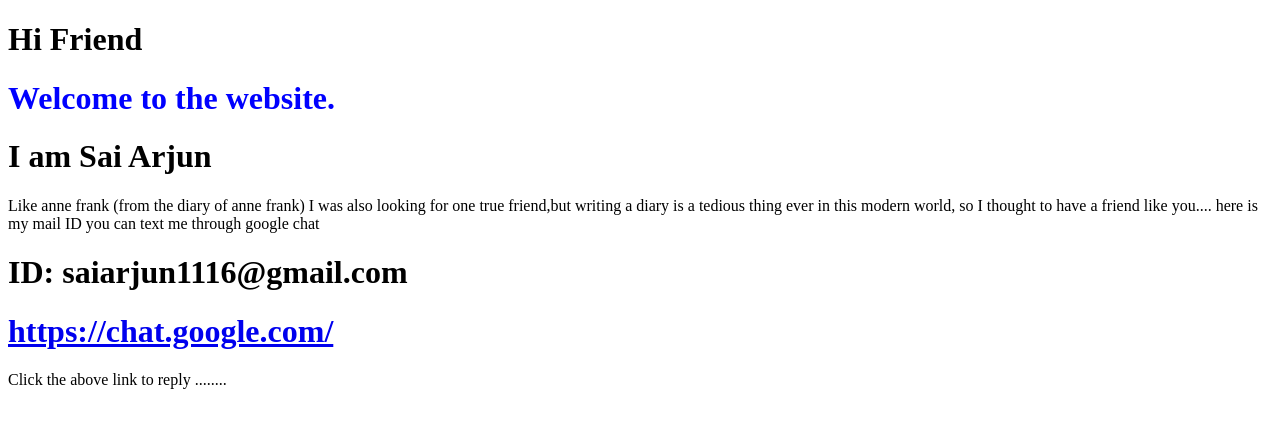
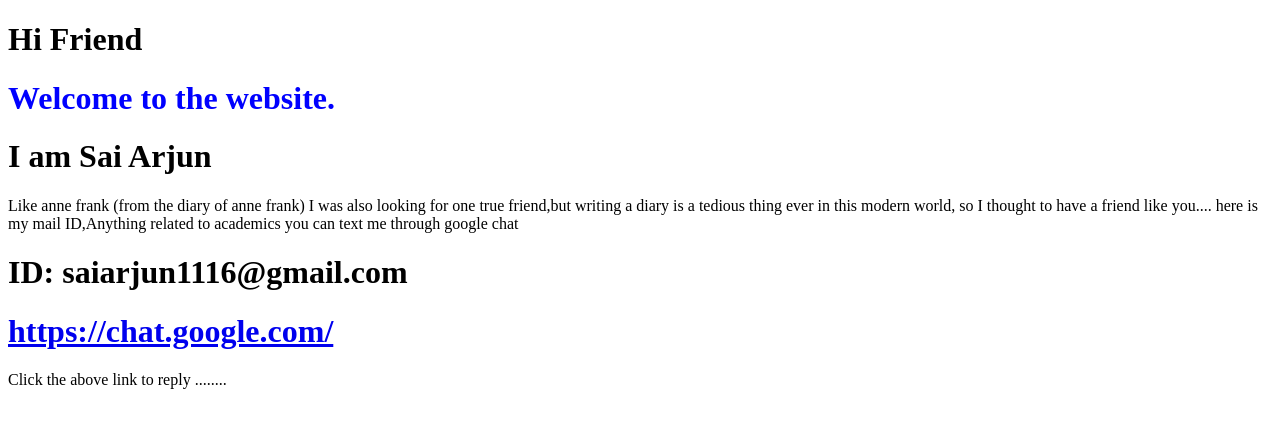
Before and after one commit to Saiarjun111/official, a plain HTML site: page index.html in a window 1280 px wide. Drawn offline with Linux system fonts and the light colour scheme.

Commit message:
Update index.html

```diff
--- a/index.html
+++ b/index.html
@@ -15,7 +15,7 @@
 
 <p1>Like anne frank (from the diary of anne frank) I was also looking for one true friend,but writing a diary is a tedious thing ever in this modern world, so I thought to have a friend like you....</p1>
 
-<p2>here is my mail ID you can text me through google chat</p2>
+<p2>here is my mail ID,Anything related to academics you can text me through google chat</p2>
 <h1>ID: saiarjun1116@gmail.com</h1>
 <h1><a href="https://mail.google.com/chat/u/0/#chat/welcom">https://chat.google.com/</a></h1>
  Click the above link to reply
```
